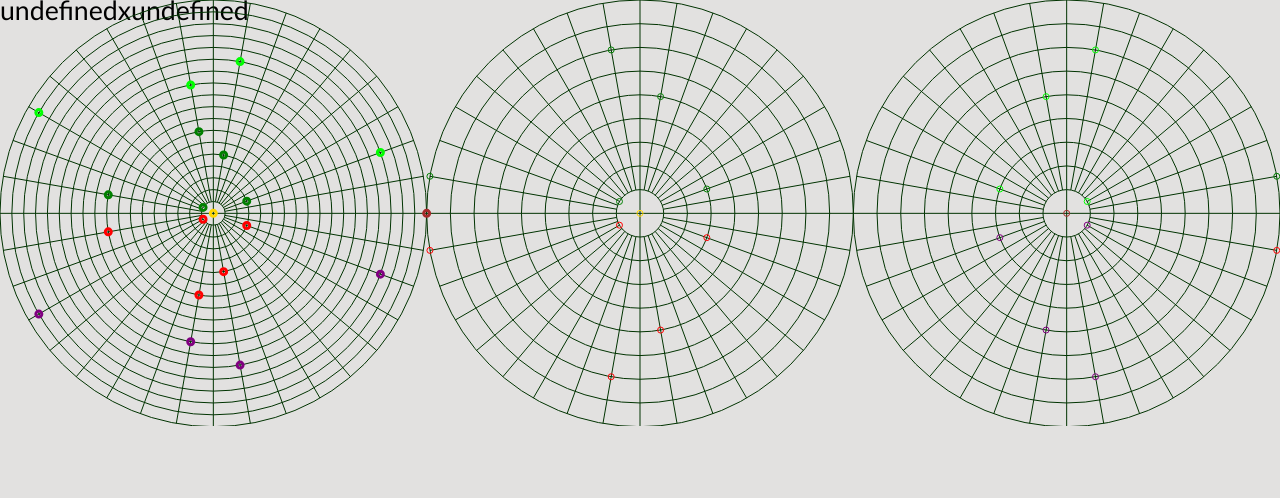
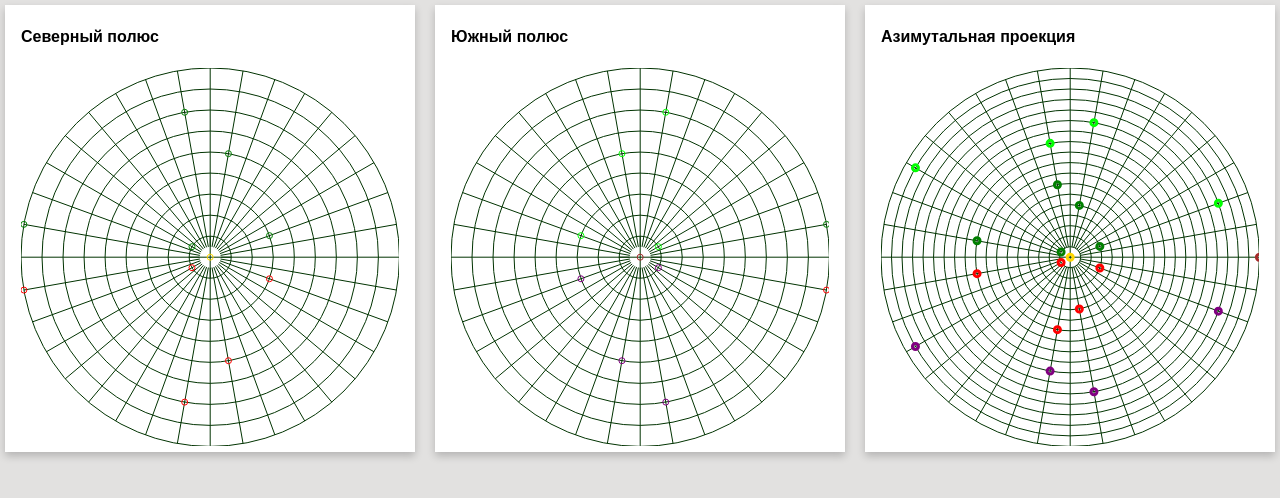
Before and after one commit to arkada38/HTML-Earth-Coordinates, a plain HTML site: page index.html in a window 1280 px wide. Drawn offline with Linux system fonts and the light colour scheme.

Commit message:
Each canvas for each map

```diff
--- a/index.html
+++ b/index.html
@@ -13,6 +13,27 @@
 		<link rel="icon" href="Images/icon.png">
 	</head>
 	<body>
-		<canvas id="cv"></canvas>
+		<div class="container">
+			<div class="card-space">
+				<div class="card">
+					<h4>Северный полюс</h4>
+					<canvas id="cv_north"></canvas>
+				</div>
+			</div>
+
+			<div class="card-space">
+				<div class="card">
+					<h4>Южный полюс</h4>
+					<canvas id="cv_south"></canvas>
+				</div>
+			</div>
+
+			<div class="card-space">
+				<div class="card">
+					<h4>Азимутальная проекция</h4>
+					<canvas id="cv_azimuthal"></canvas>
+				</div>
+			</div>
+		</div>
 	</body>
 </html>
--- a/script.js
+++ b/script.js
@@ -1,21 +1,51 @@
 var side, canvas, context, mouseX, mouseY, radius;
 
+var azimuthal, north, south;
+
 window.onload = function() {
-    canvas = document.getElementById('cv');
-	context = canvas.getContext('2d');
-	side = Math.min(window.innerWidth / 3, window.innerHeight);
-
-	canvas.addEventListener('mousemove', function(evt) {
+    /*canvas.addEventListener('mousemove', function(evt) {
 		var mousePos = getMousePos(canvas, evt);
 		mouseX = mousePos.x;
 		mouseY = mousePos.y;
-	}, false);
+	}, false);*/
+
+	var size = window.innerWidth * 0.33 - 44;
+
+	azimuthal = {
+		canvas: document.getElementById('cv_azimuthal'),
+		context: document.getElementById('cv_azimuthal').getContext('2d'),
+		side: size,
+		radius: size / 2
+	}
+
+	north = {
+		canvas: document.getElementById('cv_north'),
+		context: document.getElementById('cv_north').getContext('2d'),
+		side: size,
+		radius: size / 2
+	}
+
+	south = {
+		canvas: document.getElementById('cv_south'),
+		context: document.getElementById('cv_south').getContext('2d'),
+		side: size,
+		radius: size / 2
+	}
 
 	draw();
 };
 
 window.onresize = function(event) {
-	side = Math.min(window.innerWidth / 3, window.innerHeight);
+	var size = window.innerWidth * 0.33 - 44;
+
+	azimuthal.side = size;
+	north.side = size;
+	south.side = size;
+
+	azimuthal.radius = azimuthal.side / 2;
+	north.radius = north.side / 2;
+	south.radius = south.side / 2;
+
     draw();
 };
 
@@ -24,17 +54,18 @@ window.onmousemove = function(event) {
 };
 
 function draw() {
-	context.canvas.width  = 3 * side;
-	context.canvas.height = side;
+	azimuthal.context.canvas.width = azimuthal.side;
+	azimuthal.context.canvas.height = azimuthal.side;
 
-	context.font = '20pt Calibri';
-    context.fillText(mouseX + 'x' + mouseY, 0, 20);
+	north.context.canvas.width = north.side;
+	north.context.canvas.height = north.side;
 
-    var centerX = canvas.width / 2;
-    var centerY = canvas.height / 2;
-    radius = side / 2;
+	south.context.canvas.width = south.side;
+	south.context.canvas.height = south.side;
 
 	// Azimuthal equidistant
+		context = azimuthal.context;
+		radius = azimuthal.radius;
 		// Latitudes
 		for (var i = 1; i <= 18; i++) {
 			context.beginPath();
@@ -72,10 +103,12 @@ function draw() {
 		context.stroke();
 
 	// North pole
+		context = north.context;
+		radius = north.radius;
 		// Latitudes
 		for (var i = 1; i <= 9; i++) {
 			context.beginPath();
-			context.arc(3 * radius, radius, radius * i / 9, 0, 2 * Math.PI, false);
+			context.arc(radius, radius, radius * i / 9, 0, 2 * Math.PI, false);
 			context.lineWidth = 1;
 			context.strokeStyle = '#003300';
 			context.stroke();
@@ -88,31 +121,33 @@ function draw() {
 			var x = t * Math.sqrt(radius ** 2 - t ** 2 / 4) / radius;
 			var y = Math.sqrt(t ** 2 - x ** 2);
 			context.beginPath();
-			context.moveTo(3 * radius + x, y);
-			t = 2 * radius / 9 * Math.cos(i / 360 * Math.PI);
-			x = t * Math.sqrt((radius / 9) ** 2 - t ** 2 / 4) / (radius / 9);
+			context.moveTo(radius + x, y);
+			t = radius / 9 * Math.cos(i / 360 * Math.PI);
+			x = t * Math.sqrt((radius / 18) ** 2 - t ** 2 / 4) / (radius / 18);
 			y = Math.sqrt(t ** 2 - x ** 2);
-			context.lineTo(3 * radius + x, radius * 8 / 9 + y);
+			context.lineTo(radius + x, radius * 17 / 18 + y);
 			context.stroke();
 		}
 
 		// Vertical of cross
 		context.beginPath();
-		context.moveTo(3 * radius, radius * 8 / 9);
-		context.lineTo(3 * radius, radius * 10 / 9);
+		context.moveTo(radius, radius * 8 / 9);
+		context.lineTo(radius, radius * 10 / 9);
 		context.stroke();
 
 		// Horisontal of cross
 		context.beginPath();
-		context.moveTo(2 * radius + radius * 8 / 9, radius);
-		context.lineTo(2 * radius + radius * 10 / 9, radius);
+		context.moveTo(radius * 8 / 9, radius);
+		context.lineTo(radius * 10 / 9, radius);
 		context.stroke();
 
 	// South pole
+		context = south.context;
+		radius = south.radius;
 		// Latitudes
 		for (var i = 1; i <= 9; i++) {
 			context.beginPath();
-			context.arc(5 * radius, radius, radius * i / 9, 0, 2 * Math.PI, false);
+			context.arc(radius, radius, radius * i / 9, 0, 2 * Math.PI, false);
 			context.lineWidth = 1;
 			context.strokeStyle = '#003300';
 			context.stroke();
@@ -125,24 +160,24 @@ function draw() {
 			var x = t * Math.sqrt(radius ** 2 - t ** 2 / 4) / radius;
 			var y = Math.sqrt(t ** 2 - x ** 2);
 			context.beginPath();
-			context.moveTo(5 * radius + x, y);
-			t = 2 * radius / 9 * Math.cos(i / 360 * Math.PI);
-			x = t * Math.sqrt((radius / 9) ** 2 - t ** 2 / 4) / (radius / 9);
+			context.moveTo(radius + x, y);
+			t = radius / 9 * Math.cos(i / 360 * Math.PI);
+			x = t * Math.sqrt((radius / 18) ** 2 - t ** 2 / 4) / (radius / 18);
 			y = Math.sqrt(t ** 2 - x ** 2);
-			context.lineTo(5 * radius + x, radius * 8 / 9 + y);
+			context.lineTo(radius + x, radius * 17 / 18 + y);
 			context.stroke();
 		}
 
 		// Vertical of cross
 		context.beginPath();
-		context.moveTo(5 * radius, radius * 8 / 9);
-		context.lineTo(5 * radius, radius * 10 / 9);
+		context.moveTo(radius, radius * 8 / 9);
+		context.lineTo(radius, radius * 10 / 9);
 		context.stroke();
 
 		// Horisontal of cross
 		context.beginPath();
-		context.moveTo(4 * radius + radius * 8 / 9, radius);
-		context.lineTo(4 * radius + radius * 10 / 9, radius);
+		context.moveTo(radius * 8 / 9, radius);
+		context.lineTo(radius * 10 / 9, radius);
 		context.stroke();
 
 	drawPoint(80, -150, 'red');
@@ -186,6 +221,10 @@ function drawPoint(latitude, longitude, colour) {
 		y = 0;
 	}
 
+	// Azimuthal equidistant
+	context = azimuthal.context;
+	radius = azimuthal.radius;
+
 	context.beginPath();
 	context.arc(radius + x, y + radius - k, 3, 0, 2 * Math.PI, false);
 	context.lineWidth = 3;
@@ -195,6 +234,9 @@ function drawPoint(latitude, longitude, colour) {
 
 	if (0 <= latitude && latitude <= 90) {
 		// North pole
+		context = north.context;
+		radius = north.radius;
+
 		k = radius * (1 - (latitude / 90));
 		t = 2 * k * Math.cos((longitude + 90) / 360 * Math.PI);
 		x = t * Math.sqrt(k ** 2 - t ** 2 / 4) / k;
@@ -206,7 +248,7 @@ function drawPoint(latitude, longitude, colour) {
 		}
 
 		context.beginPath();
-		context.arc(3 * radius + x, y + radius - k, 3, 0, 2 * Math.PI, false);
+		context.arc(radius + x, y + radius - k, 3, 0, 2 * Math.PI, false);
 		context.lineWidth = 1;
 		context.strokeStyle = colour;
 		context.stroke();
@@ -215,6 +257,9 @@ function drawPoint(latitude, longitude, colour) {
 
 	if (-90 <= latitude && latitude <= 0) {
 		// South pole
+		context = south.context;
+		radius = south.radius;
+
 		k = radius * (1 + (latitude / 90));
 		t = 2 * k * Math.sin((longitude - 90) / 360 * Math.PI);
 		x = t * Math.sqrt(k ** 2 - t ** 2 / 4) / k;
@@ -226,7 +271,7 @@ function drawPoint(latitude, longitude, colour) {
 		}
 
 		context.beginPath();
-		context.arc(5 * radius + x, y + radius - k, 3, 0, 2 * Math.PI, false);
+		context.arc(radius + x, y + radius - k, 3, 0, 2 * Math.PI, false);
 		context.lineWidth = 1;
 		context.strokeStyle = colour;
 		context.stroke();
--- a/styles.css
+++ b/styles.css
@@ -6,3 +6,19 @@ body {
   margin: 0;
   padding: 0;
 }
+
+.container {
+  display: flex;
+  flex-wrap: wrap;
+  justify-content: space-between;
+}
+
+.card-space {
+  padding: 5px;
+}
+
+.card {
+  box-shadow: 0 4px 8px 0 rgba(0,0,0,0.2);
+  padding: 2px 16px;
+  background-color: white;
+}
```
